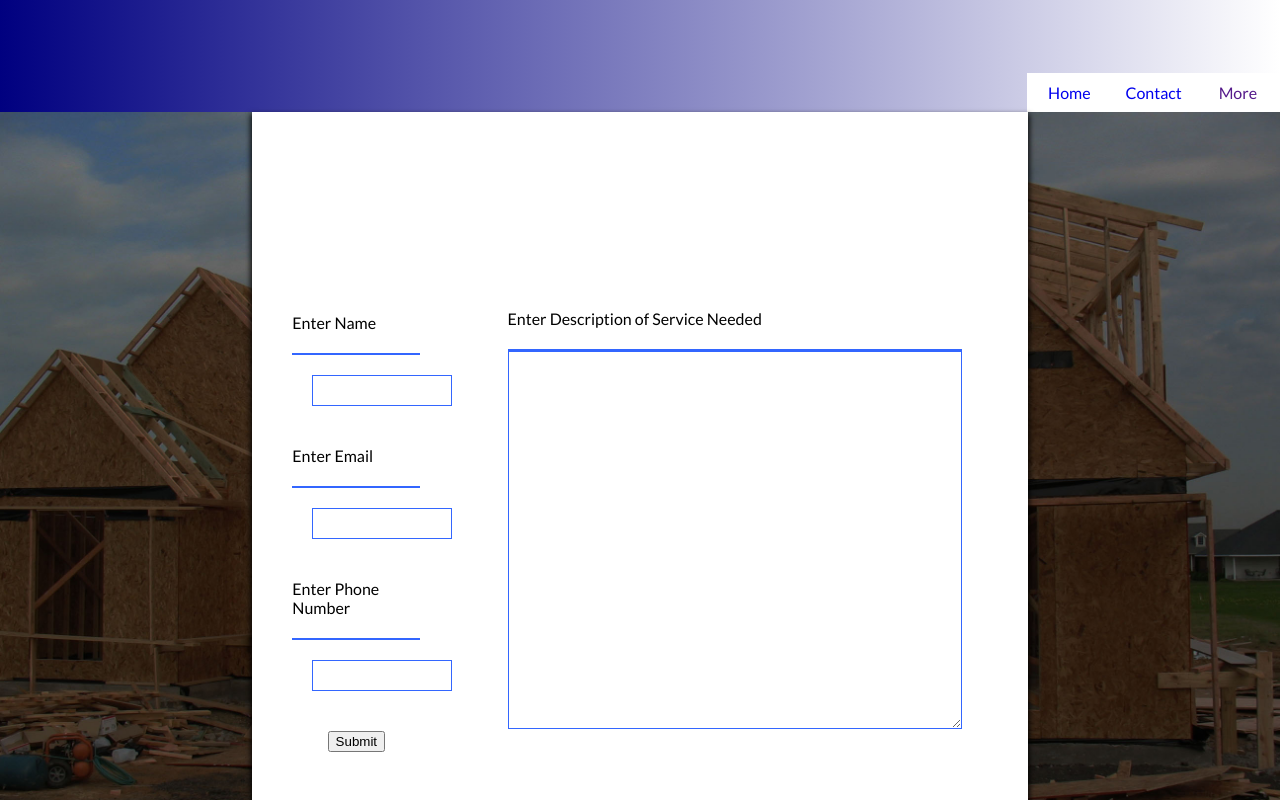
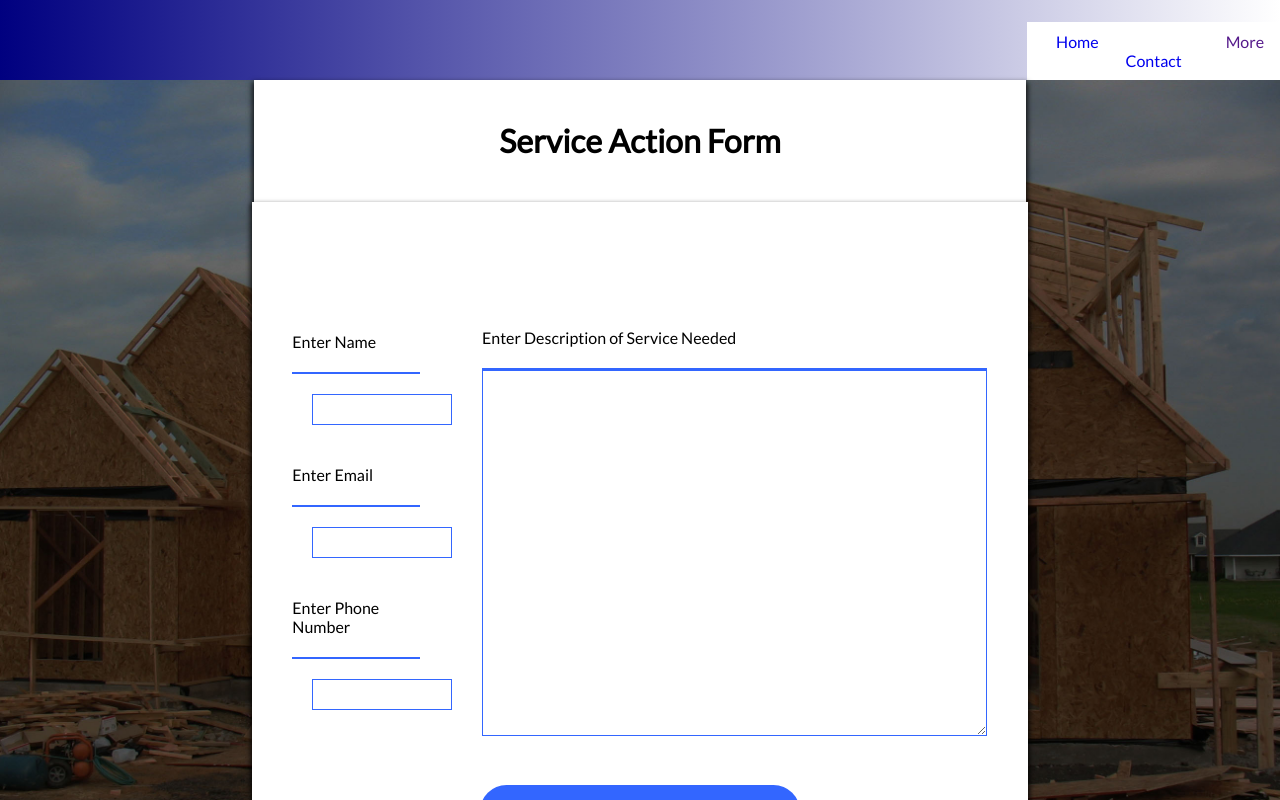
Before and after one commit to ethonwilles/cns-site, a React (Create React App) app: page /contact in a window 1280 px wide. Shown: the top 800 px of the page. Built offline with nearby package versions, Linux system fonts and the light colour scheme.

Commit message:
adsfasdf

```diff
--- a/src/pages/contact.js
+++ b/src/pages/contact.js
@@ -27,8 +27,12 @@ const Contact = () => {
       <div className="header">
         <NavBar />
       </div>
+      <div className="header-content">
+        <h1>Service Action Form</h1>
+      </div>
       <form onSubmit={handleSubmit}>
-        <div>
+        <div className="grid-container">
+          <div className="hi">
             <div className="text-wrapper">
               <p>Enter Name</p>
               <div className="spacer"></div>
@@ -57,15 +61,18 @@ const Contact = () => {
               />
             </div>
           </div>
+          <div className="hi">
             <div className="text-wrapper-textarea">
               <p>Enter Description of Service Needed</p>
               <div className="spacer"></div>
               <textarea
                 className="Name"
                 type="text"
-            style={{ height: "85%", width: "35vw" }}
+                style={{ height: "45vh", width: "39vw" }}
                 onChange={e => setDesc(e.target.value)}
               />
+            </div>
+          </div>
         </div>
         <button type="submit">Submit</button>
       </form>
--- a/src/pages/navbar.js
+++ b/src/pages/navbar.js
@@ -8,24 +8,29 @@ const NavBar = () => {
       visibility: "visible"
     };
   };
-  const handleClose = () => {
-    const close = document.querySelector(".dropdown");
-    console.log(close);
-    close.style = {
-      visibility: "hidden"
-    };
-  };
+
   return (
     <div className="navPage">
       <div className="navbar">
-        <Link to="/">Home</Link>
-        <Link to="/contact">Contact</Link>
-        <Link onClick={handleMoreClick}>More</Link>
+        <Link to="/">
+          <i class="fas fa-undo"></i>Home
+        </Link>
+        <Link to="/contact">
+          <i class="fas fa-address-book"></i>Contact
+        </Link>
+        <Link onClick={handleMoreClick}>
+          <i class="fas fa-bars"></i>More
+        </Link>
         <div className="dropdown" style={{ visibility: "hidden" }}>
-          <Link to="/">Windows</Link>
-          <Link to="/">Framing</Link>
-          <Link to="/">Home Building</Link>
-          <button onClick={handleClose}>Close</button>
+          <Link to="/">
+            <i class="fas fa-border-all"></i>Windows
+          </Link>
+          <Link to="/">
+            <i class="fas fa-cubes"></i>Framing
+          </Link>
+          <Link to="/">
+            <i class="fas fa-home"></i>Home Building
+          </Link>
         </div>
       </div>
     </div>
--- a/src/styles/contact-styles.scss
+++ b/src/styles/contact-styles.scss
@@ -8,24 +8,32 @@
   background-size: 100%;
   overflow: hidden;
 }
+.header-content {
+  padding: 20px 0;
+}
 .header {
   background-image: linear-gradient(to right, #000080, white);
-  height: 14vh;
+  height: 10vh;
   width: 100vw;
   display: flex;
   align-items: flex-end;
   justify-content: flex-end;
 }
 form {
-  display: grid;
-  grid-template-columns: 1fr 3fr;
-  justify-items: center;
-  align-content: center;
+  display: flex;
+  flex-direction: column;
   width: 59.1vw;
   height: 100vh;
   padding: 10px;
   background-color: white;
   box-shadow: 0px 4px 5px 2px rgba(0, 0, 0, 0.75);
+  .grid-container {
+    margin-top: 100px;
+    display: grid;
+    grid-template-columns: 1fr 3fr;
+    justify-items: center;
+    align-content: center;
+    .hi {
       input,
       .text-wrapper {
         margin: 20px;
@@ -50,3 +58,23 @@ form {
         }
       }
     }
+  }
+  button {
+    cursor: pointer;
+    color: white;
+    outline: 0;
+    padding: 15px;
+    background-color: $site-blue;
+    border: 0;
+    font-size: 1.25em;
+    border-radius: 50px;
+    align-self: center;
+    margin-top: 35px;
+    width: 25vw;
+    transition: 0.1s;
+    &:active {
+      background-color: lightblue;
+      color: $site-blue;
+    }
+  }
+}
--- a/src/styles/home-styles.scss
+++ b/src/styles/home-styles.scss
@@ -23,6 +23,9 @@ body {
       &:hover {
         background-color: $background-gray;
         color: $site-blue;
+        i {
+          visibility: visible;
+        }
       }
       &:active {
         background-color: $background-gray;
@@ -32,11 +35,14 @@ body {
         background-color: $background-gray;
       }
     }
+    i {
+      visibility: hidden;
+    }
   }
   .dropdown {
     position: absolute;
     margin-top: 40px;
-    height: 148px;
+    height: 120px;
     width: 19.5vw;
     background-color: white;
     display: flex;
@@ -45,6 +51,9 @@ body {
     a {
       text-align: center;
       width: 92%;
+    }
+    i {
+      visibility: hidden;
     }
     button {
       cursor: pointer;
@@ -74,7 +83,7 @@ body {
   overflow: hidden;
   .header {
     background-color: #000080;
-    height: 14vh;
+    height: 10vh;
     width: 100vw;
     display: flex;
     align-items: flex-end;
@@ -83,7 +92,7 @@ body {
 }
 .header-content {
   align-self: center;
-  padding: 10px;
+  padding: 15px;
   width: 60.3vw;
   height: auto;
   background-color: white;
@@ -136,6 +145,11 @@ body {
 
       border-right: 1.5px solid white;
       padding: 10px;
+      transition: 0.2s ease-in-out;
+      &:hover {
+        font-size: 20px;
+        filter: brightness(100%);
+      }
     }
     .home-link {
       border-left: 1.5px solid white;
```
Lines whose indentation alone changed are shown as unchanged.
